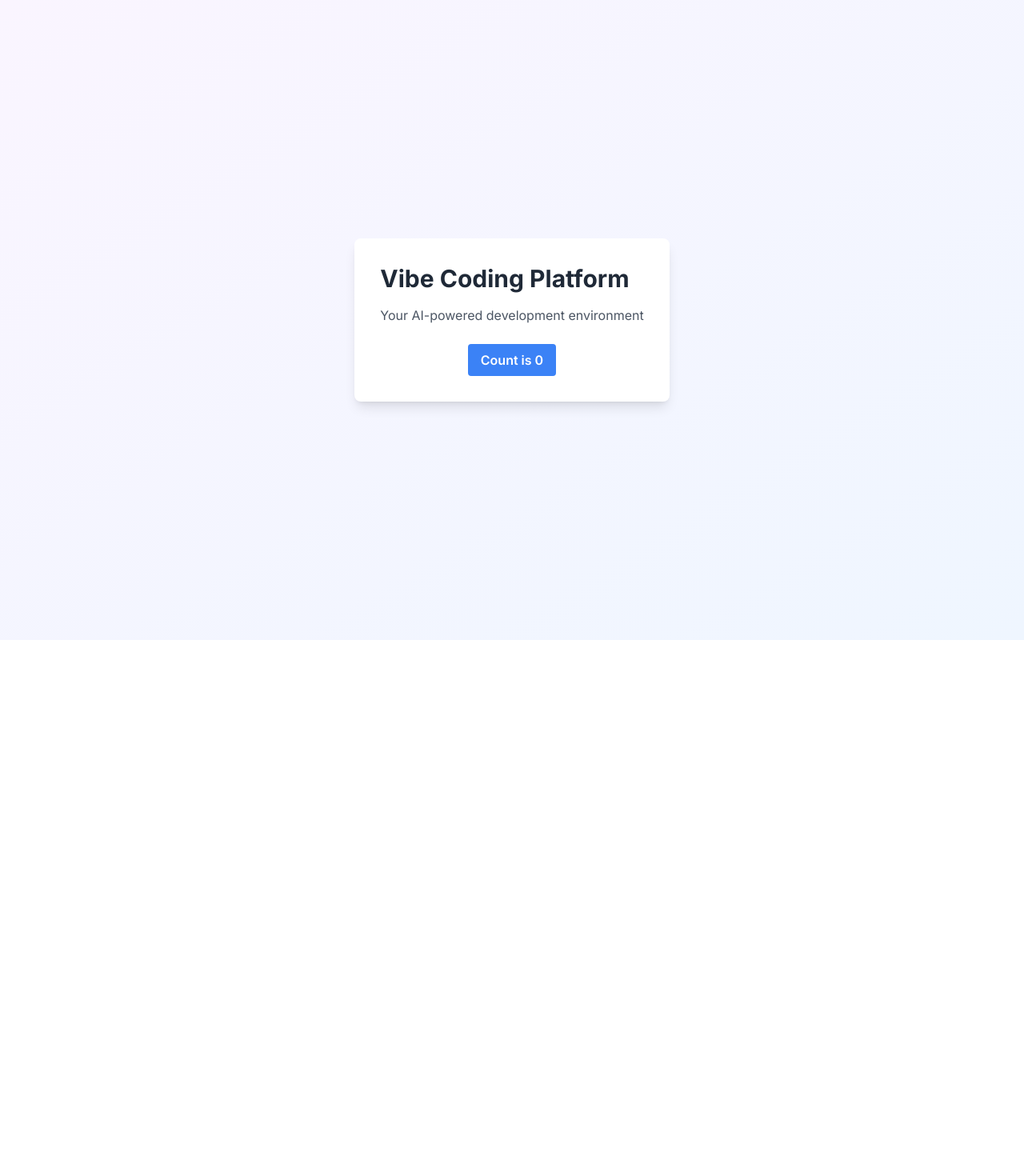
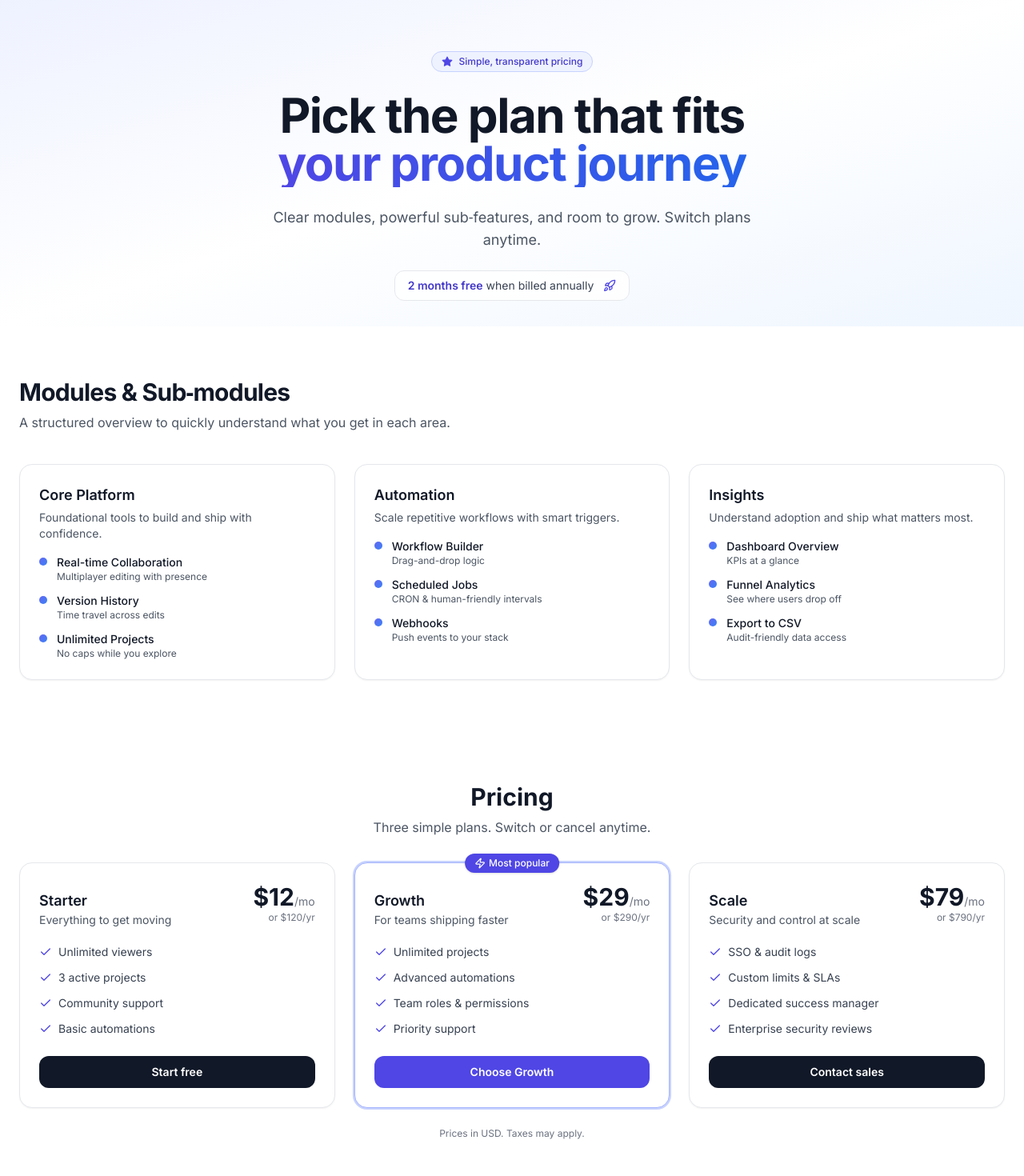
Before and after one commit to flames-25/frontend-repo_mgemvfpi_3iq0dw, a React (Vite) app: page / in a window 1280 px wide. Shown: the top 1470 px of the page at 80% size. Before the commit the page ends 800 px from the top, so only its background shows below. Built offline with nearby package versions, Linux system fonts and the light colour scheme; a web font is replaced by a local one.

Commit message:
Update project prj_mgemvfpi - 2025-11-08T13:33:50.079Z

```diff
--- a/src/App.jsx
+++ b/src/App.jsx
@@ -1,28 +1,27 @@
-import { useState } from 'react'
+import HeaderHero from './components/HeaderHero';
+import FeatureMatrix from './components/FeatureMatrix';
+import PricingTiers from './components/PricingTiers';
+import FAQ from './components/FAQ';
 
 function App() {
-  const [count, setCount] = useState(0)
-
   return (
-    <div className="min-h-screen bg-gradient-to-br from-purple-50 to-blue-50 flex items-center justify-center">
-      <div className="bg-white p-8 rounded-lg shadow-lg">
-        <h1 className="text-3xl font-bold text-gray-800 mb-4">
-          Vibe Coding Platform
-        </h1>
-        <p className="text-gray-600 mb-6">
-          Your AI-powered development environment
-        </p>
-        <div className="text-center">
-          <button
-            onClick={() => setCount(count + 1)}
-            className="bg-blue-500 hover:bg-blue-600 text-white font-semibold py-2 px-4 rounded"
-          >
-            Count is {count}
-          </button>
+    <div className="min-h-screen bg-white text-gray-900">
+      <HeaderHero />
+      <FeatureMatrix />
+      <PricingTiers />
+      <FAQ />
+      <footer className="border-t border-gray-200">
+        <div className="mx-auto max-w-7xl px-6 py-8 flex flex-col md:flex-row items-center justify-between gap-4 text-sm text-gray-600">
+          <p>© {new Date().getFullYear()} Your Product. All rights reserved.</p>
+          <nav className="flex items-center gap-6">
+            <a href="#" className="hover:text-gray-900">Privacy</a>
+            <a href="#" className="hover:text-gray-900">Terms</a>
+            <a href="#" className="hover:text-gray-900">Contact</a>
+          </nav>
         </div>
-      </div>
+      </footer>
     </div>
-  )
+  );
 }
 
-export default App
+export default App;
--- /dev/null
+++ b/src/components/FAQ.jsx
@@ -0,0 +1,32 @@
+export default function FAQ() {
+  const faqs = [
+    {
+      q: 'Can I change plans later?',
+      a: 'Yes, you can upgrade, downgrade, or cancel at any time from your workspace settings. Changes take effect immediately and are prorated.',
+    },
+    {
+      q: 'Do you offer discounts?',
+      a: 'Annual billing includes 2 months free. We also offer startup and education discounts—contact us to learn more.',
+    },
+    {
+      q: 'Is my data secure?',
+      a: 'We use encryption in transit and at rest, conduct regular security reviews, and offer SSO and audit logs on higher tiers.',
+    },
+  ];
+
+  return (
+    <section className="py-12">
+      <div className="mx-auto max-w-3xl px-6">
+        <h3 className="text-xl font-semibold text-gray-900">Frequently asked questions</h3>
+        <dl className="mt-6 space-y-6">
+          {faqs.map((item) => (
+            <div key={item.q} className="rounded-xl border border-gray-200 bg-white p-5">
+              <dt className="text-sm font-medium text-gray-900">{item.q}</dt>
+              <dd className="mt-2 text-sm text-gray-600">{item.a}</dd>
+            </div>
+          ))}
+        </dl>
+      </div>
+    </section>
+  );
+}
--- /dev/null
+++ b/src/components/FeatureMatrix.jsx
@@ -0,0 +1,65 @@
+/*
+  FeatureMatrix renders modules with nested sub-features in a clean, readable grid.
+*/
+
+const features = [
+  {
+    module: 'Core Platform',
+    description: 'Foundational tools to build and ship with confidence.',
+    items: [
+      { name: 'Real-time Collaboration', note: 'Multiplayer editing with presence' },
+      { name: 'Version History', note: 'Time travel across edits' },
+      { name: 'Unlimited Projects', note: 'No caps while you explore' },
+    ],
+  },
+  {
+    module: 'Automation',
+    description: 'Scale repetitive workflows with smart triggers.',
+    items: [
+      { name: 'Workflow Builder', note: 'Drag-and-drop logic' },
+      { name: 'Scheduled Jobs', note: 'CRON & human-friendly intervals' },
+      { name: 'Webhooks', note: 'Push events to your stack' },
+    ],
+  },
+  {
+    module: 'Insights',
+    description: 'Understand adoption and ship what matters most.',
+    items: [
+      { name: 'Dashboard Overview', note: 'KPIs at a glance' },
+      { name: 'Funnel Analytics', note: 'See where users drop off' },
+      { name: 'Export to CSV', note: 'Audit-friendly data access' },
+    ],
+  },
+];
+
+export default function FeatureMatrix() {
+  return (
+    <section className="relative py-10 md:py-16">
+      <div className="mx-auto max-w-7xl px-6">
+        <div className="mb-6 md:mb-10">
+          <h2 className="text-2xl md:text-3xl font-bold tracking-tight text-gray-900">Modules & Sub‑modules</h2>
+          <p className="mt-2 text-gray-600 max-w-2xl">A structured overview to quickly understand what you get in each area.</p>
+        </div>
+        <div className="grid md:grid-cols-3 gap-6">
+          {features.map((group) => (
+            <div key={group.module} className="rounded-2xl border border-gray-200 bg-white p-6 shadow-sm">
+              <h3 className="text-lg font-semibold text-gray-900">{group.module}</h3>
+              <p className="mt-1 text-sm text-gray-600">{group.description}</p>
+              <ul className="mt-4 space-y-3">
+                {group.items.map((it) => (
+                  <li key={it.name} className="flex items-start gap-3">
+                    <span className="mt-1 h-2.5 w-2.5 rounded-full bg-gradient-to-br from-indigo-500 to-blue-500" />
+                    <div>
+                      <p className="text-sm font-medium text-gray-900">{it.name}</p>
+                      <p className="text-xs text-gray-600">{it.note}</p>
+                    </div>
+                  </li>
+                ))}
+              </ul>
+            </div>
+          ))}
+        </div>
+      </div>
+    </section>
+  );
+}
--- /dev/null
+++ b/src/components/HeaderHero.jsx
@@ -0,0 +1,30 @@
+import { Rocket, Star } from 'lucide-react';
+
+export default function HeaderHero() {
+  return (
+    <header className="relative overflow-hidden">
+      <div className="absolute inset-0 bg-gradient-to-br from-indigo-50 via-white to-blue-50" />
+      <div className="relative mx-auto max-w-7xl px-6 pt-16 pb-8">
+        <div className="flex flex-col items-center text-center gap-6">
+          <span className="inline-flex items-center gap-2 rounded-full border border-indigo-200 bg-indigo-50 px-3 py-1 text-xs font-medium text-indigo-700">
+            <Star className="h-3.5 w-3.5 fill-indigo-600 text-indigo-600" />
+            Simple, transparent pricing
+          </span>
+          <h1 className="text-4xl md:text-6xl font-extrabold tracking-tight text-gray-900">
+            Pick the plan that fits
+            <span className="block bg-gradient-to-r from-indigo-600 to-blue-600 bg-clip-text text-transparent">your product journey</span>
+          </h1>
+          <p className="max-w-2xl text-base md:text-lg text-gray-600">
+            Clear modules, powerful sub‑features, and room to grow. Switch plans anytime.
+          </p>
+          <div className="flex items-center gap-3 rounded-xl border border-gray-200 bg-white/80 px-4 py-2 backdrop-blur">
+            <div className="text-sm text-gray-700">
+              <span className="font-semibold text-indigo-700">2 months free</span> when billed annually
+            </div>
+            <Rocket className="h-4 w-4 text-indigo-600" />
+          </div>
+        </div>
+      </div>
+    </header>
+  );
+}
--- /dev/null
+++ b/src/components/PricingTiers.jsx
@@ -0,0 +1,94 @@
+import { Check, Zap } from 'lucide-react';
+
+const tiers = [
+  {
+    name: 'Starter',
+    priceMonthly: 12,
+    priceYearly: 120,
+    tagline: 'Everything to get moving',
+    features: [
+      'Unlimited viewers',
+      '3 active projects',
+      'Community support',
+      'Basic automations',
+    ],
+    cta: 'Start free',
+    highlight: false,
+  },
+  {
+    name: 'Growth',
+    priceMonthly: 29,
+    priceYearly: 290,
+    tagline: 'For teams shipping faster',
+    features: [
+      'Unlimited projects',
+      'Advanced automations',
+      'Team roles & permissions',
+      'Priority support',
+    ],
+    cta: 'Choose Growth',
+    highlight: true,
+  },
+  {
+    name: 'Scale',
+    priceMonthly: 79,
+    priceYearly: 790,
+    tagline: 'Security and control at scale',
+    features: [
+      'SSO & audit logs',
+      'Custom limits & SLAs',
+      'Dedicated success manager',
+      'Enterprise security reviews',
+    ],
+    cta: 'Contact sales',
+    highlight: false,
+  },
+];
+
+export default function PricingTiers() {
+  return (
+    <section className="relative py-10 md:py-16">
+      <div className="absolute inset-0 -z-10 bg-gradient-to-b from-white via-indigo-50/50 to-white" />
+      <div className="mx-auto max-w-7xl px-6">
+        <div className="mb-8 text-center">
+          <h2 className="text-2xl md:text-3xl font-bold text-gray-900">Pricing</h2>
+          <p className="mt-2 text-gray-600">Three simple plans. Switch or cancel anytime.</p>
+        </div>
+        <div className="grid md:grid-cols-3 gap-6">
+          {tiers.map((tier) => (
+            <div key={tier.name} className={`relative rounded-2xl border ${tier.highlight ? 'border-indigo-300 ring-2 ring-indigo-200' : 'border-gray-200'} bg-white p-6 shadow-sm`}>
+              {tier.highlight && (
+                <div className="absolute -top-3 left-1/2 -translate-x-1/2 inline-flex items-center gap-1 rounded-full bg-indigo-600 px-3 py-1 text-xs font-medium text-white shadow">
+                  <Zap className="h-3.5 w-3.5" /> Most popular
+                </div>
+              )}
+              <div className="flex items-baseline justify-between">
+                <div>
+                  <h3 className="text-lg font-semibold text-gray-900">{tier.name}</h3>
+                  <p className="text-sm text-gray-600">{tier.tagline}</p>
+                </div>
+                <div className="text-right">
+                  <span className="text-3xl font-extrabold text-gray-900">${tier.priceMonthly}</span>
+                  <span className="text-sm text-gray-500">/mo</span>
+                  <div className="text-xs text-gray-500">or ${tier.priceYearly}/yr</div>
+                </div>
+              </div>
+              <ul className="mt-5 space-y-3">
+                {tier.features.map((f) => (
+                  <li key={f} className="flex items-start gap-2">
+                    <Check className="mt-0.5 h-4 w-4 text-indigo-600" />
+                    <span className="text-sm text-gray-700">{f}</span>
+                  </li>
+                ))}
+              </ul>
+              <button className={`mt-6 w-full rounded-xl px-4 py-2.5 text-sm font-semibold transition ${tier.highlight ? 'bg-indigo-600 text-white hover:bg-indigo-700' : 'bg-gray-900 text-white hover:bg-black'}`}>
+                {tier.cta}
+              </button>
+            </div>
+          ))}
+        </div>
+        <p className="mt-6 text-center text-xs text-gray-500">Prices in USD. Taxes may apply.</p>
+      </div>
+    </section>
+  );
+}
```
Also changed, not shown: 2 other files (tests, documents, lock files or other folders).
